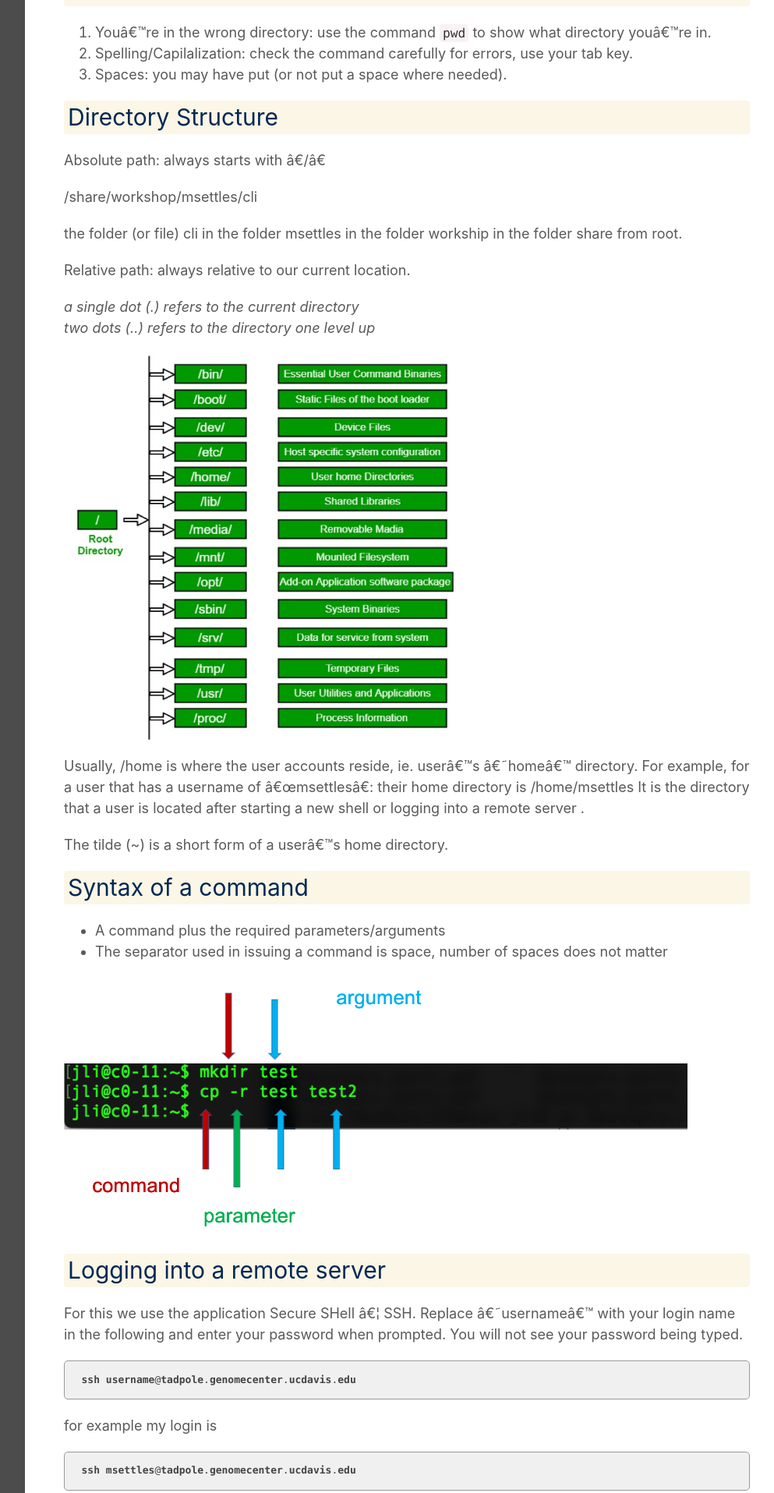
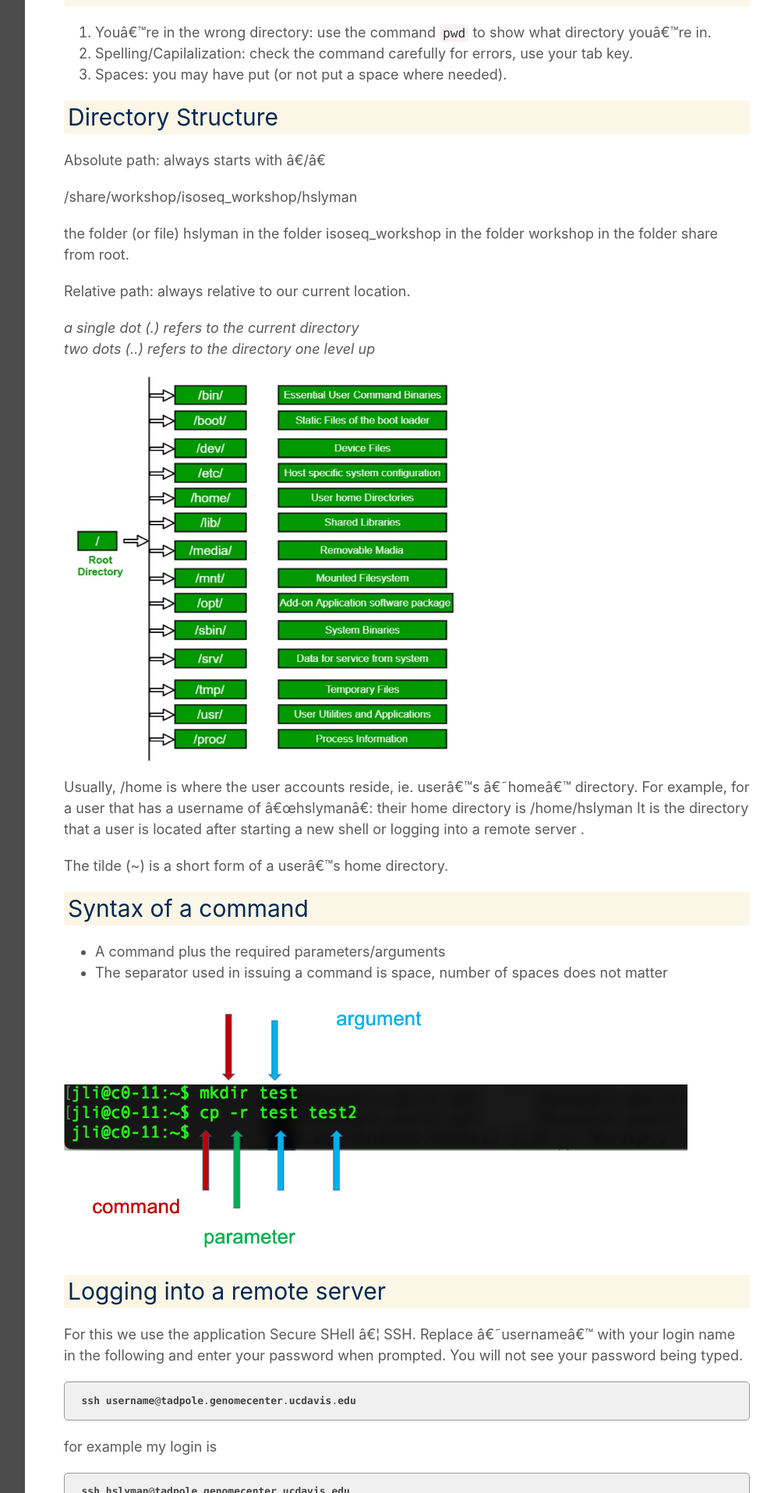
Before and after one commit to cattapre/2020-september-isoseq, a Jekyll site: the page built from CLI/command-line-intro.md, in a window 1280 px wide. Shown: the part 1060-2975 px from the top of the page at 78% size, without its empty margins (268-1261 px from the left). Built offline with Jekyll 4.4.1, drawn with Linux system fonts in a browser that asks for light colours; our own code applies the rules of GitHub Pages for plain Markdown files; some of the changed text lies outside the part shown.

Commit message:
updates to intro CLI and schedule

```diff
--- a/CLI/command-line-intro.md
+++ b/CLI/command-line-intro.md
@@ -21,9 +21,9 @@ A greater than sign (>) instead of a prompt means the shell is expecting more in
 
 Absolute path: always starts with ”/”
 
-/share/workshop/msettles/cli
+/share/workshop/isoseq_workshop/hslyman
 
-the folder (or file) cli in the folder msettles in the folder workship in the folder share from root.
+the folder (or file) hslyman in the folder isoseq_workshop in the folder workshop in the folder share from root.
 
 Relative path: always relative to our current location.
 
@@ -33,7 +33,7 @@ _two dots (..) refers to the directory one level up_
 <img src="figures/cli_figure2.png" alt="cli_figure2" width="500px"/>
 
 Usually, /home is where the user accounts reside, ie. user’s 'home' directory.
-For example, for a user that has a username of “msettles”: their home directory is /home/msettles
+For example, for a user that has a username of “hslyman”: their home directory is /home/hslyman
 It is the directory that a user is located after starting a new shell or logging into a remote server .
 
 The tilde (~) is a short form of a user’s home directory.
@@ -53,7 +53,7 @@ For this we use the application Secure SHell ... SSH. Replace 'username' with yo
 
 for example my login is
 
-    ssh msettles@tadpole.genomecenter.ucdavis.edu
+    ssh hslyman@tadpole.genomecenter.ucdavis.edu
 
 Once you're done working on the command line, you can exit. Anything that follows the character '#' is ignored.
 
@@ -573,7 +573,7 @@ Though there are ways to run the commands in test.sh right now, it's generally u
 
     ls -lh test.sh
 
-<div class="output">-rw-rw-r-- 1 msettles biocore 79 Aug 19 15:05 test.sh
+<div class="output">-rw-rw-r-- 1 hslyman hslyman 79 Sep 30 08:56 test.sh
 </div>
 
 
@@ -582,14 +582,14 @@ The first '-' becomes a 'd' if the 'file' is actually a directory. The next thre
     chmod ug+x test.sh
     ls -lh test.sh
 
-<div class="output">-rwxr-xr-- 1 msettles biocore 79 Aug 19 15:05 test.sh
+<div class="output">-rwxrwxr-- 1 hslyman hslyman 79 Sep 30 08:56 test.sh
 </div>
 
 OK! So let's run this script, feeding it the phiX genome. When we put the genome file 1st after the name of the script, this filename becomes variable '1', which the script can access by specifying '$1'. We have to provide a relative reference to the script './' because its not our our "PATH".
 
     ./test.sh genome.fa
 
-<div class="output">msettles@tadpole:/share/workshop/msettles/cli$ ./test.sh genome.fa
+<div class="output">hslyman@tadpole:/share/workshop/isoseq_workshop/hslyman$ ./test.sh genome.fa
     1686 T
     1292 A
     1253 G
```
Also changed, not shown: base/schedule.md (+1 -2 lines).
